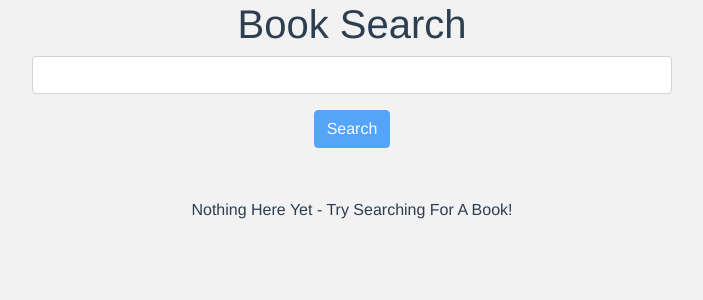
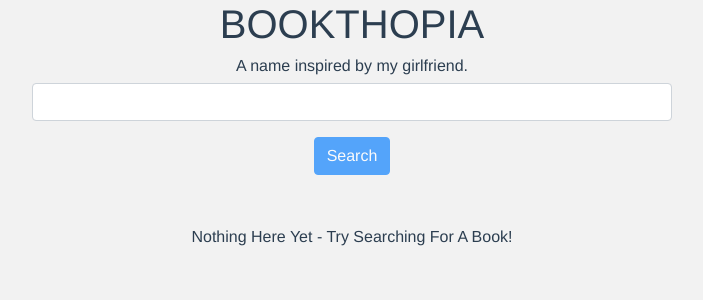
Before and after one commit to rapulu/bookthopia, a Vue app: page / in a window 1280 px wide. Shown: the top 300 px of the page, without its empty margins (288-991 px from the left). Built offline with nearby package versions, Linux system fonts and the light colour scheme.

Commit message:
Rename app

```diff
--- a/public/index.html
+++ b/public/index.html
@@ -5,7 +5,7 @@
     <meta http-equiv="X-UA-Compatible" content="IE=edge">
     <meta name="viewport" content="width=device-width,initial-scale=1.0">
     <link rel="icon" href="<%= BASE_URL %>favicon.ico">
-    <title>bookstore</title>
+    <title>Bookthopia</title>
   </head>
   <body>
     <noscript>
--- a/src/components/Search.vue
+++ b/src/components/Search.vue
@@ -1,7 +1,8 @@
 <template>
   <div id="SearchBox">
     <div class="SearchForm">
-      <h1>Book Search</h1>
+      <h1>BOOKTHOPIA</h1>
+      <h6>A name inspired by my girlfriend.</h6>
       <form @submit.prevent="search()">
         <div class="form-group">
           <input type="text"
```
